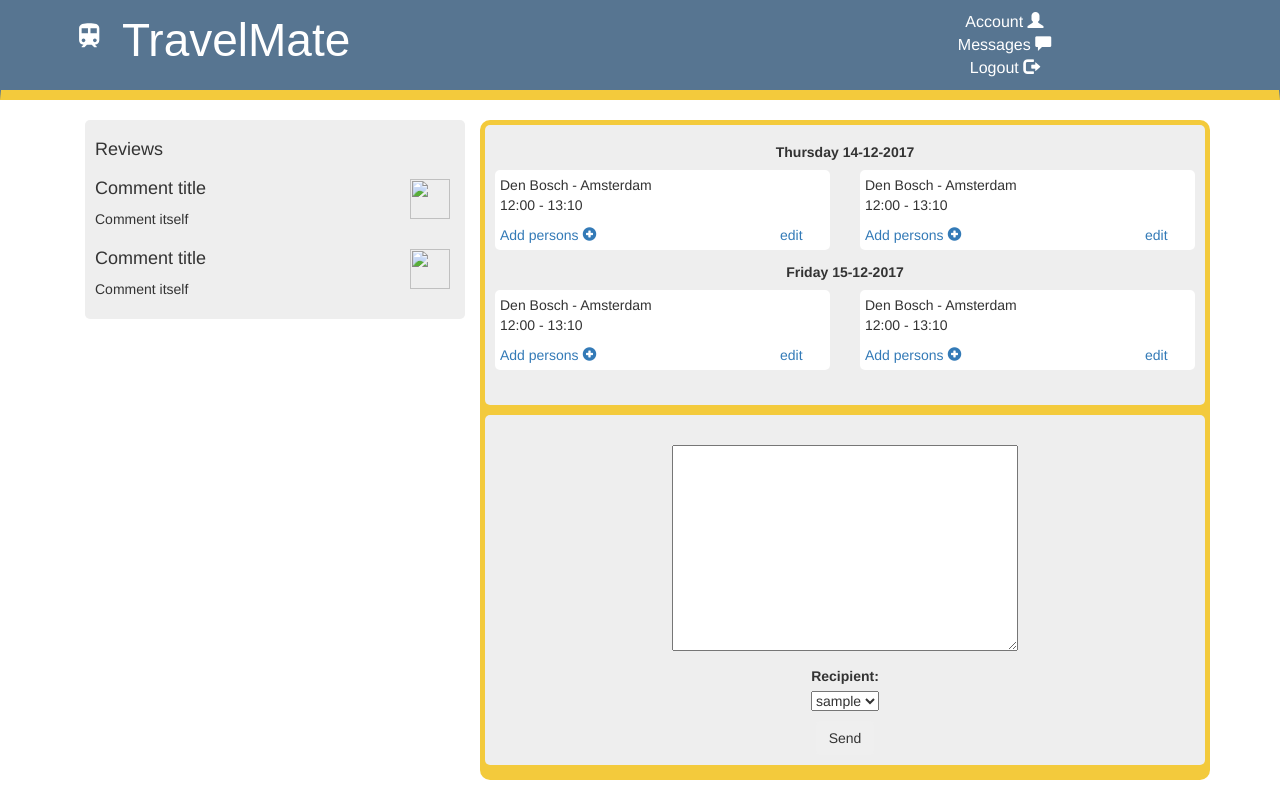
After one commit to Runecreed/teamteam, a Django app: page /messages/ in a window 1280 px wide. The commit adds this page. Run offline with Django 3.2, Linux system fonts and the light colour scheme; the visitor is signed in with stand-in values (Sample User, id 1); data comes from the database, SQL or seed files in the repository; some libraries are stand-ins or nearby versions.

Commit message:
Messaging code implemented from django-directmessages. Only sending messages is possible for now. To do -show list of contact, -show conversation

```diff
--- a/railmate/forms.py
+++ b/railmate/forms.py
@@ -6,7 +6,7 @@ from django import forms
 from django.forms import SelectDateWidget
 from django.forms.fields import DateField
 
-from railmate.models import Profile
+from railmate.models import Profile, Message
 
 
 class UserForm(forms.ModelForm):
@@ -24,3 +24,12 @@ class ProfileForm(forms.ModelForm):
         model = Profile
 
         fields = ('avatar', 'email', 'birth_date')
+
+
+class MessageForm(forms.ModelForm):
+    content = forms.TextInput()
+
+    class Meta:
+        model = Message
+        fields = ('content', 'recipient')
+        labels = {'content': ''}
--- a/railmate/models.py
+++ b/railmate/models.py
@@ -1,4 +1,6 @@
+from django.conf import settings
 from django.contrib.auth.models import User
+from django.core.exceptions import ValidationError
 from django.db import models
 from django.contrib.auth import get_user_model
 from django.db.models.signals import post_save
@@ -29,10 +31,11 @@ class Trip(models.Model):
         else:
             return True
 
-    def __str__(self):      # verbose reporting of this entry
+    def __str__(self):  # verbose reporting of this entry
         # return str(self.user) + ' travels from ' + self.source + ' to ' + self.destination + ' on ' + \
         #        self.date.strftime('%d/%m/%y') + ' at ' + self.time + ' with ' + str(self.companions) + ' passengers'
-        return str(self.user) + ': ' + self.source + " --> " + self.destination + ' || passengers: ' + str(self.companions)
+        return str(self.user) + ': ' + self.source + " --> " + self.destination + ' || passengers: ' + str(
+            self.companions)
 
 
 class Profile(models.Model):
@@ -41,6 +44,36 @@ class Profile(models.Model):
     birth_date = models.DateField(null=True, blank=True)
     email = models.EmailField(default='-')
 
+
+# AUTH_USER_MODEL = getattr(settings, 'AUTH_USER_MODEL', 'auth.User')
+
+
+class Message(models.Model):
+    content = models.TextField('Content', default='')
+    sender = models.ForeignKey(User, related_name='sent_dm', verbose_name="Sender", default='',
+                               on_delete=models.CASCADE)
+    recipient = models.ForeignKey(User, related_name='received_dm',
+                                  verbose_name="Recipient", default='', on_delete=models.CASCADE)
+    sent_at = models.DateTimeField("sent at", null=True, blank=True)
+    read_at = models.DateTimeField("read at", null=True, blank=True)
+
+    @property
+    def unread(self):
+        """returns whether the message was read or not"""
+        if self.read_at is not None:
+            return False
+        return True
+
+    def __str__(self):
+        return self.content
+
+    def save(self, **kwargs):
+        if self.sender == self.recipient:
+            raise ValidationError("You can't send messages to yourself")
+
+        if not self.id:
+            self.sent_at = datetime.datetime.now()
+        super(Message, self).save(**kwargs)
 
 
 # @receiver(post_save, sender=User)
--- /dev/null
+++ b/railmate/signals.py
@@ -0,0 +1,4 @@
+from django.dispatch import Signal
+
+message_sent = Signal(providing_args=['from_user', 'to'])
+message_read = Signal(providing_args=['from_user', 'to'])
--- a/railmate/templates/railmate/base.html
+++ b/railmate/templates/railmate/base.html
@@ -28,7 +28,7 @@
         <ul class="nav navbar-nav navbar-right">
             {% if user.is_authenticated %}
             <div class="col-xs-6 col-sm-12"><a href="{% url 'account' %}">Account <span class="glyphicon glyphicon-user"></span></a></div>
-{#            <div class="col-xs-6 col-sm-12"><a href="/messages">Messages <span class="glyphicon glyphicon-comment"></span></a></div>#}
+            <div class="col-xs-6 col-sm-12"><a href="{% url 'messages' %}">Messages <span class="glyphicon glyphicon-comment"></span></a></div>
             <div class="col-xs-6 col-sm-12"><a href="{% url 'logout' %}">Logout <span class="glyphicon glyphicon-log-out"></span></a></div>
             {% else %}
             <div class="col-xs-6 col-sm-12"><a href="{% url 'signup' %}">Signup <span class="glyphicon glyphicon-user"></span></a></div>
--- /dev/null
+++ b/railmate/templates/railmate/messages.html
@@ -0,0 +1,95 @@
+{% extends "railmate/base.html" %}
+{% block content %}
+    <div class="container text-center top-bottom-margin">
+        <div class="col-sm-4 text-left">
+            <div class="card-background row" id="reviews">
+                <h4>Reviews</h4>
+                <ul class="list-unstyled">
+                    <li class="list-item"><img class="avatar" src="">
+                        <h4>Comment title</h4>
+                        <p>Comment itself</p>
+                    </li>
+                    <li class="list-item"><img class="avatar" src="">
+                        <h4>Comment title</h4>
+                        <p>Comment itself</p>
+                    </li>
+                </ul>
+            </div>
+        </div>
+
+
+        <div class="col-sm-8 ">
+            <div class="tab-background">
+
+                <div class="panel-body card-background tab-content text-left">
+                    <form class="tab-pane fade in active" id="my-trips" method="post" role="form">
+                        <ul class="list-unstyled row">
+                            <!-- content of my trips-->
+                            <li>
+                                <h5 class="text-center"><strong>Thursday 14-12-2017</strong></h5>
+                                <div class="col-xs-6">
+                                    <div class="trip-card">
+                                        <p>Den Bosch - Amsterdam <br> 12:00 - 13:10</p>
+                                        <a href="#">Add persons <span class="glyphicon glyphicon-plus-sign"></span></a>
+                                        <a href="#" class="avatar">edit</a>
+                                    </div>
+                                </div>
+                                <div class="col-xs-6">
+                                    <div class="trip-card">
+                                        <p>Den Bosch - Amsterdam <br> 12:00 - 13:10</p>
+                                        <a href="#">Add persons <span class="glyphicon glyphicon-plus-sign"></span></a>
+                                        <a href="#" class="avatar">edit</a>
+                                    </div>
+                                </div>
+                            </li>
+
+                            <li>
+                                <h5 class="text-center"><strong>Friday 15-12-2017</strong></h5>
+                                <div class="col-xs-6">
+                                    <div class="trip-card">
+                                        <p>Den Bosch - Amsterdam <br> 12:00 - 13:10</p>
+                                        <a href="#">Add persons <span class="glyphicon glyphicon-plus-sign"></span></a>
+                                        <a href="#" class="avatar">edit</a>
+                                    </div>
+                                </div>
+                                <div class="col-xs-6">
+                                    <div class="trip-card">
+                                        <p>Den Bosch - Amsterdam <br> 12:00 - 13:10</p>
+                                        <a href="#">Add persons <span class="glyphicon glyphicon-plus-sign"></span></a>
+                                        <a href="#" class="avatar">edit</a>
+                                    </div>
+                                </div>
+                            </li>
+
+                        </ul>
+                    </form>
+
+                </div>
+                <div class="card-background">
+
+                <form method="post">
+                    {% csrf_token %}
+                    {% for field in message_form %}
+                        <p>{{ field.label_tag }}
+                            <br>
+                            {{ field }}
+                            {% for error in field.errors %}
+                                <p style="color: red">{{ error }}</p>
+                            {% endfor %}
+                        </p>
+                    {% endfor %}
+
+
+                    <div class="control-group">
+                        <div class="controls">
+                            <button type="submit" class="btn">Send</button>
+                        </div>
+                    </div>
+                </form>
+                </div>
+            </div>
+
+        </div>
+    </div>
+
+{% endblock %}
--- a/railmate/urls.py
+++ b/railmate/urls.py
@@ -27,6 +27,6 @@ urlpatterns = [
     path('signup/', views.signup, name='signup'),
     path('account/', views.account, name='account'),
     path('edit/', views.editAccount, name='edit'),
-    # path('messages/', views.messages, name='messages'),
+    path('messages/', views.messages, name='messages'),
     path('logout/', views.logout, name='logout'),
 ]
--- a/railmate/views.py
+++ b/railmate/views.py
@@ -11,13 +11,9 @@ from django.contrib.auth.decorators import login_required
 from django.contrib.auth.forms import UserCreationForm
 from django.shortcuts import render, redirect
 
-# Create your views here.
-from django.utils import formats
-
-from railmate.forms import ProfileForm, UserForm
-from railmate.models import Profile
-
-from railmate.services import NS
+from railmate.forms import ProfileForm, UserForm, MessageForm
+from railmate.models import Profile, Message
+from railmate.services import NS, MessagingService
 
 
 def home(request):
@@ -31,8 +27,10 @@ def home(request):
         destination = request.GET.get('destination', '')
         parameters = [source, destination]
         results = NS().trip_list(parameters)
-        station_list = results['station_intermediate']  # List of Intermediate stations between source and destionation, IE: Eindhoven -- Weert -- Roermond -- Sittard ...
-        trip_list = results['trips']        # List representation holding trips, each entry in the list trip_list[0] represents ONE possible trip with a lot of info that you can display.
+        station_list = results[
+            'station_intermediate']  # List of Intermediate stations between source and destionation, IE: Eindhoven -- Weert -- Roermond -- Sittard ...
+        trip_list = results[
+            'trips']  # List representation holding trips, each entry in the list trip_list[0] represents ONE possible trip with a lot of info that you can display.
         return render(request, 'railmate/createTripShow.html',
                       {'stations': form, 'trip_list': trip_list, 'station_list': station_list})
 
@@ -41,7 +39,8 @@ def home(request):
 
     # User is visiting home page.
 
-    return render(request, 'railmate/index.html', {'stations': form, 'trip_list': trip_list, 'station_list': station_list})
+    return render(request, 'railmate/index.html',
+                  {'stations': form, 'trip_list': trip_list, 'station_list': station_list})
 
 
 # User filled in the form and presses Search
@@ -154,8 +153,19 @@ def logout(request):
     logout_user(request)
     return redirect('/')
 
-#
-# @login_required
-# def messages(request):
-#     user_info = Profile.objects.get(pk=request.user)
-#     return render(request, 'railmate/messages.html')
+
+def messages(request):
+    # conversation = Message.objects.get(user=request.user)
+    if request.method == 'POST':
+        message_form = MessageForm(request.POST)
+        if message_form.is_valid():
+            msg = message_form.save(commit=False)
+            msg.sender = request.user
+            MessagingService().send_message(msg.sender, msg.recipient, msg.content)
+            return redirect('/account')
+    else:
+        message_form = MessageForm(instance=request.user)
+    return render(request, 'railmate/messages.html', {
+        # 'messages': conversation,
+        'message_form': message_form
+    })
```
Also changed, not shown: railmate/admin.py (+8 -1 lines), railmate/services.py (+130 -0 lines), railmate/migrations/0011_message.py (added).
